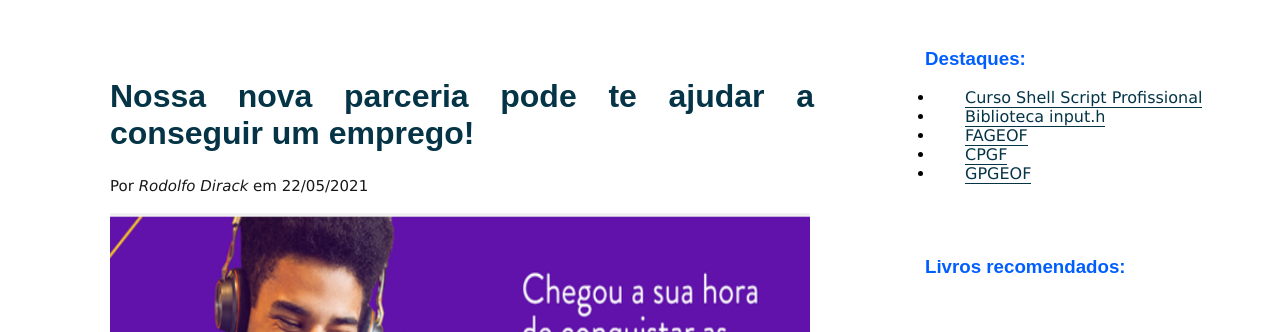
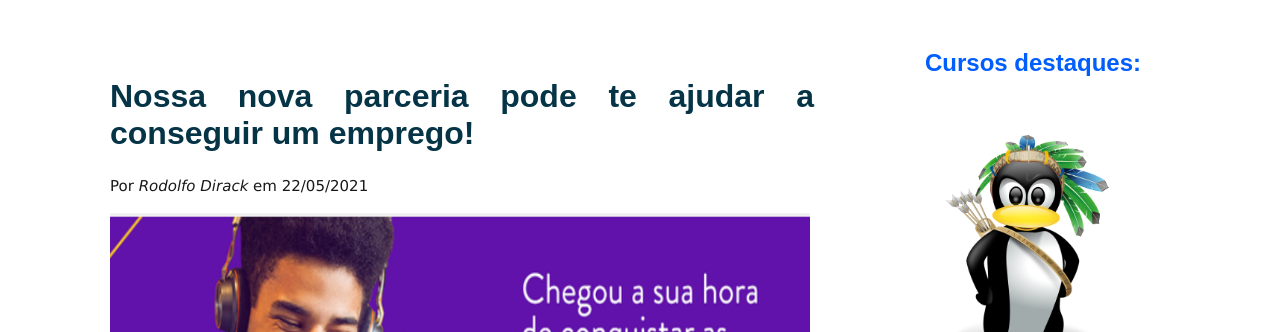
Before and after one commit to Dirack/dirack.github.io, a PHP site: page /index.html in a window 1280 px wide. Shown: the part 711-1043 px from the top of the page. Run offline with PHP 8.4, Linux system fonts and the light colour scheme.

Commit message:
Posts column update

```diff
--- a/index.html
+++ b/index.html
@@ -72,18 +72,19 @@
 <div id="posts">
 
 	<div>
-	<h3>Destaques:</h3>
-			<ul>
-			<li><a href="comercial/shellscript.html">Curso Shell Script Profissional</a></li>
-			<li><a href="https://www.youtube.com/watch?v=AlmjeDzNa84">Biblioteca input.h</a></li>
-			<li><a href="http://www.geofisica.ufpa.br/" title="curso de graduação em Geofísica (UFPA)">FAGEOF</a></li>
-			<li><a href="http://www.cpgf.ufpa.br" title="programa de pós graduação em Geofísica (UFPA)">CPGF</a></li>
-			<li><a href="about/contato.html" title="Grupo de Programação Aplicada à Geofísica">GPGEOF</a></li>
-		</ul>
+	<h2>Cursos destaques:</h2>
+			<br><br>
+			<div id="img-destaques">
+				<img src="images/tux1.png" width="60%">
+				<div class="assine-curso" id="botao-destaques">
+					<a target="_blank" href="comercial/shellscript.html">SHELL SCRIPT</a>
+				</div>
+
+			</div>
 	</div>
 
 <br><br>
-	<h3>Livros recomendados:</h3>
+	<h2 style="text-indent: 0px;">Livros recomendados:</h2>
 	<!-- link do livro shell script profissional na Amazon -->
 <br><br>
 	<iframe style="width:120px;height:240px;" marginwidth="0" marginheight="0" scrolling="no" frameborder="0" src="//ws-na.amazon-adsystem.com/widgets/q?ServiceVersion=20070822&OneJS=1&Operation=GetAdHtml&MarketPlace=BR&source=ac&ref=qf_sp_asin_til&ad_type=product_link&tracking_id=106375-20&marketplace=amazon&amp;region=BR&placement=8575221523&asins=8575221523&linkId=5689da94ac8f28338ea25da639e0e54d&show_border=false&link_opens_in_new_window=false&price_color=333333&title_color=0066c0&bg_color=ffffff">
--- a/lounge.css
+++ b/lounge.css
@@ -687,3 +687,13 @@ text-decoration: underline;
 	width: 10%;
 	height: 100%;
 }
+
+#img-destaques{
+	width: 90%;
+	margin: auto;
+	height: 400px;
+}
+
+#botao-destaques{
+	height: 10%;
+}
```
